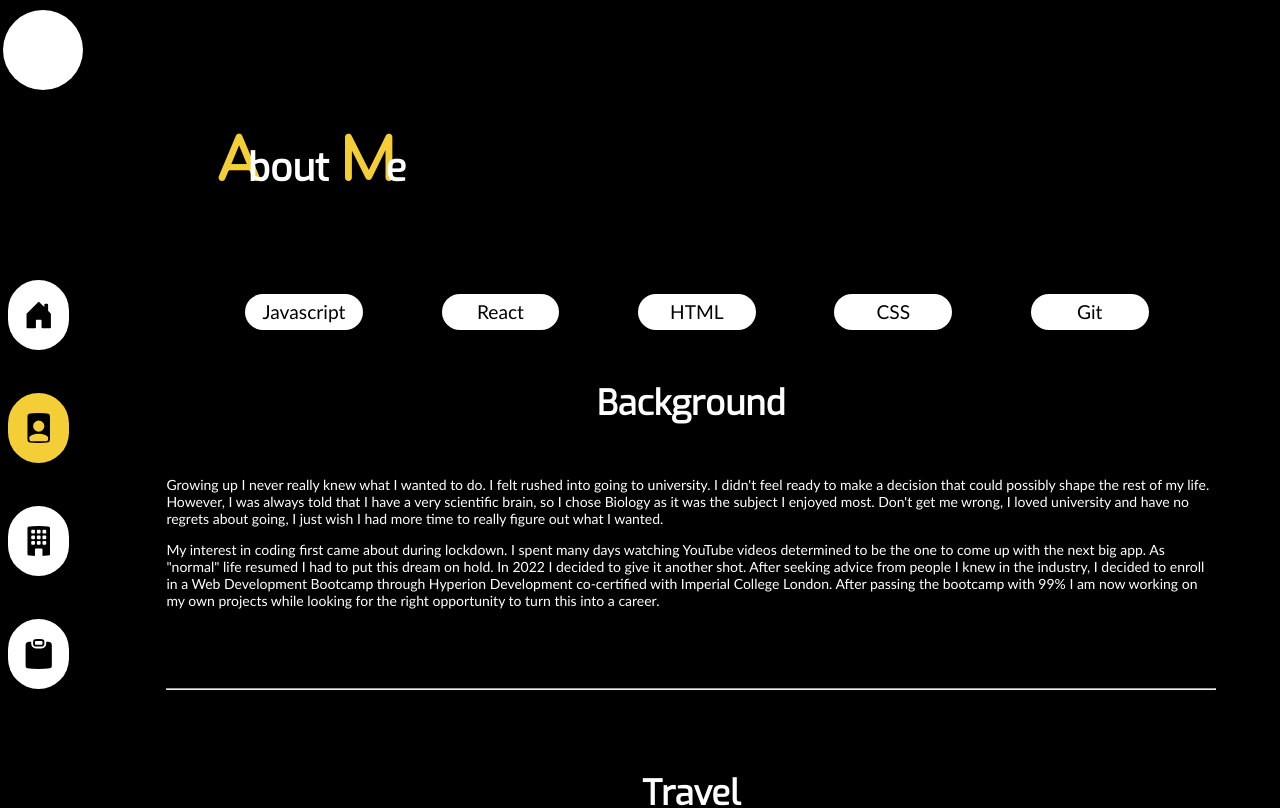
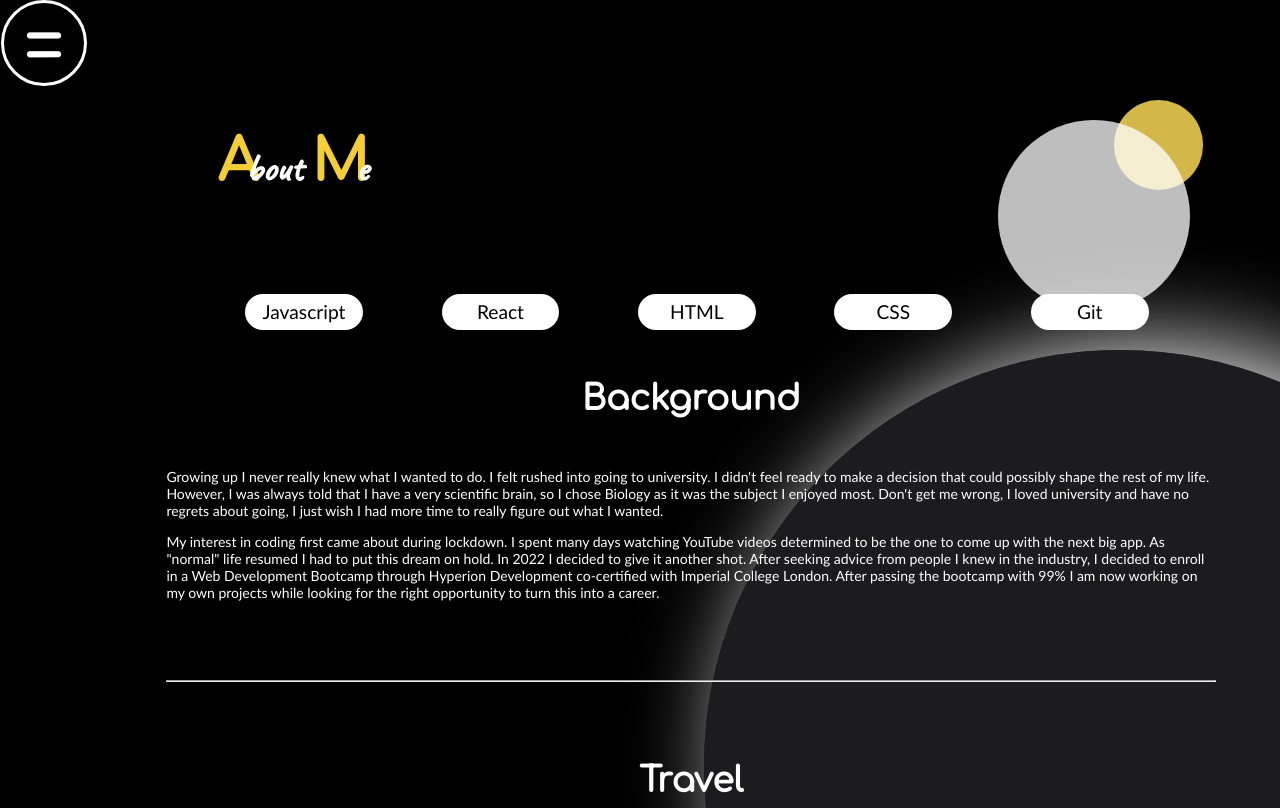
Before and after one commit to SamBaldwin4566/portfolio, a React (Create React App) app: page /aboutme in a window 1280 px wide. Shown: the top 808 px of the page. Built offline with nearby package versions, Linux system fonts and the light colour scheme.

Commit message:
add animations

```diff
--- a/package.json
+++ b/package.json
@@ -10,6 +10,7 @@
     "react-dom": "^18.2.0",
     "react-icons": "^4.9.0",
     "react-router-dom": "^6.11.2",
+    "react-router-hash-link": "^2.4.3",
     "react-scripts": "5.0.1",
     "web-vitals": "^2.1.4"
   },
--- a/public/index.html
+++ b/public/index.html
@@ -5,6 +5,9 @@
     <link rel="icon" href="%PUBLIC_URL%/favicon.ico" />
     <link rel="stylesheet" href="https://fonts.googleapis.com/css?family=Exo">
     <link rel="stylesheet" href="https://fonts.googleapis.com/css?family=Comfortaa">
+    <link rel="stylesheet" href="https://fonts.googleapis.com/css?family=Abel">
+    <link rel="stylesheet" href="https://fonts.googleapis.com/css?family=Sriracha">
+    <link rel="stylesheet" href="https://fonts.googleapis.com/css?family=Caveat">
     <!-- Belanosima, Assistant, Pacifico, Comfortaa -->
     <meta name="viewport" content="width=device-width, initial-scale=1" />
     <meta name="theme-color" content="#000000" />
--- a/src/App.css
+++ b/src/App.css
@@ -7,66 +7,205 @@ body {
   color:rgb(255, 255, 255);
   height:100%;
   font-family:'Trebuchet MS', 'Lucida Sans Unicode', 'Lucida Grande', 'Lucida Sans', Arial, sans-serif;
-  /* background:linear-gradient(110deg, rgb(231, 229, 209) 30%,white 20%); */
   text-align: center;
-  /* font-family:'Segoe UI', Tahoma, Geneva, Verdana, sans-serif */
-
 }
 
+
+
+
+
+/* /////////////////Navigation bar////////////// */
+
+
 #navBar {
-  /* background-color:rgb(16, 152, 80); */
+
   background-color: black;
-  width: 6%;
-  /* width: 8vw; */
+  width: 6.5%;
   min-width:50px;
   height: 100%;
   position: fixed;
   top: 0;
   padding-top: 180px;
-  /* border-right: white solid 5px; */
-  /* box-shadow: 10px 0px 20px white */
+
+}
+
+.nav {
+  position:fixed;
+  top: 33px;
+  left:3px;
+  width:6%;
+
+}
+
+/* Navigation Icons move down */
+@keyframes home-move {
+  0%{top: 33px}
+  100%{top: 30%}
+}
+@keyframes aboutMe-move {
+  0%{top: 33px}
+  100%{top: 45%}
+}
+@keyframes experience-move {
+  0%{top: 33px}
+  100%{top: 60%}
+}
+@keyframes projects-move {
+  0%{top: 33px}
+  100%{top: 75%}
+}
+.nav-home-active {
+  position:fixed;
+  top: 33px;
+  left:3px;
+  animation-fill-mode: forwards;
+  animation-name: home-move;
+  animation-duration: 1s;
+  width:6%;
+  height:6%;
+}
+.nav-aboutMe-active {
+  position:fixed;
+  top: 33px;
+  left:3px;
+  animation-fill-mode: forwards;
+  animation-name: aboutMe-move;
+  animation-duration: 1.25s;
+
+  width:6%;
+}
+.nav-experience-active {
+  position:fixed;
+  top: 33px;
+  left:3px;
+  animation-fill-mode: forwards;
+  animation-name: experience-move;
+  animation-duration: 1.5s;
+
+  width:6%;
+  height:6%;
+}
+.nav-projects-active {
+  position:fixed;
+  top: 30px;
+  left:3px;
+  animation-fill-mode: forwards;
+  animation-name: projects-move;
+  animation-duration: 1.75s;
+
+  width:6%;
+  height: 6%
+}
+
+/* Navigation Icons move up */
+@keyframes home-move-up {
+  0%{top: 30%}
+  100%{top: 33px}
+}
+@keyframes aboutMe-move-up {
+  0%{top: 45%}
+  100%{top: 33px}
+}
+@keyframes experience-move-up {
+  0%{top: 60%}
+  100%{top: 33px}
+}
+@keyframes projects-move-up {
+  0%{top: 75%}
+  100%{top: 33px}
+}
+.nav-home {
+  position:fixed;
+  top: 30%;
+  left:3px;
+  animation-fill-mode: forwards;
+  animation-name: home-move-up;
+  animation-duration: 1s;
+  width:6%;
+  height:6%;
+}
+.nav-aboutMe {
+  position:fixed;
+  top: 45%;
+  left:3px;
+  animation-fill-mode: forwards;
+  animation-name: aboutMe-move-up;
+  animation-duration: 1.25s;
+  width:6%;
+}
+.nav-experience {
+  position:fixed;
+  top: 60%;
+  left:3px;
+  animation-fill-mode: forwards;
+  animation-name: experience-move-up;
+  animation-duration: 1.5s;
+  width:6%;
+  height:6%;
+}
+.nav-projects {
+  position:fixed;
+  top: 75%;
+  left:3px;
+  animation-fill-mode: forwards;
+  animation-name: projects-move-up;
+  animation-duration: 1.75s;
+  width:6%;
+  height: 6%
+}
+
+.logo {
+  height: max(6vw, 80px);
+  width: max(6vw, 80px);
+  background-color: black;
+  font-size: 500%;
+  font-family: Comfortaa, sans-serif;
+  border: white 3px solid;
+  border-radius: 100px;
+  position:fixed;
+  top: 0px;
+  left:1px;
+  z-index:100;
+
+
+}
+.logo:hover {
+  color:pink;
+  border-color:pink;
+
+  transition-duration: 1s;
+
+}
+.logo-active {
+  height: max(6vw, 80px);
+  width: max(6vw, 80px);
+  background-color:#f4ce37;;
+  font-size: 500%;
+  font-family: Comfortaa, sans-serif;
+  border:black 3px solid;
+  color:black;
+  border-radius: 100px;
+  position:fixed;
+  top: 0px;
+  left:1px;
+  z-index:100;
+  transform: rotate(-180deg);
+  transition-duration: 1s;
+}
+.logo-active:hover {
+  color: black;
+  border-color:#f4ce37;;
+
 }
 
 
-.nav {
-  padding-top: 5vh;
-  padding-bottom: 5vh;
-
-
-}
-
-.logo {
-  height: 80px;
-  width: 80px;
-  background-color: rgb(255, 255, 255);
-  border-radius: 50%;
-  position:relative;
-  top: -170px;
-  left:3px;
-  z-index:100;
-}
-.logo-active {
-  height: 80px;
-  width: 80px;
-  background-color: rgb(198, 22, 22);
-  border-radius: 50%;
-  position:relative;
-  top: -170px;
-  left:3px;
-  z-index:100;
-}
-
-@keyframes move {
-  0%{top:0px;}
-  100%{top:100px;}
-}
 
 .icon {
-  font-size: 30px;
+  font-size: max(2vw,15px);
   color: black;
-  background-color: rgb(255, 255, 255);
-  padding-top: 20px;
-  padding-bottom:20px;
+  background-color: white;
+  padding-top: 2.2vh;
+  padding-bottom:2.2vh;
   border-radius: 100px;
   margin-top: -20px;
   margin-bottom: -20px;
@@ -74,39 +213,51 @@ body {
   min-width:37px;
 
 }
+.icon:hover {
+  font-size: max(2.5vw,15px);
+  width: 85%;
+  background-color: rgb(241, 192, 200);
+  transition-duration: 0.5s;
+}
+
+
 .active .icon {
   color: black;
   background-color: #f4ce37;
-  padding-top: 20px;
-  padding-bottom:20px;
+  padding-top: 2.2vh;
+  padding-bottom:2.2vh;
   border-radius: 100px;
   margin-top: -20px;
   margin-bottom: -20px;
   width: 80%;
   min-width:37px;
+
+}
+.active .icon:hover {
+  font-size: max(2.5vw,15px);
+  width: 85%;
+  transition-duration: 0.5s;
 }
 
-/* #profPic {
 
-  border-radius:0px 0px 10px 0px;
-  position:fixed;
-  transform: rotate(0deg);
-  top:0;
-  left:0;
-  width: 120px;
 
-  z-index:100;
-  border-right: 4px white solid;
-  border-bottom: 4px white solid;
-} */
+
+
+
+
+
+
+
+/* ////////////// BACKGROUND ////////////////// */
+
+
+
 .circle1 {
   height: max(65vw, 420px);
   width: max(65vw, 420px);
-
   background-color: rgba(48, 48, 50, 0.6);
   border-radius: 50%;
   position:fixed;
-
   top: 350px;
   left: 55vw;
   z-index:-100;
@@ -117,6 +268,7 @@ body {
   height: 15vw;
   width: 15vw;
   background-color: rgba(255, 255, 255, 0.745);
+
   border-radius: 50%;
   position:fixed;
   top: 120px;
@@ -131,7 +283,7 @@ body {
   position:fixed;
   top: 120px;
   left:78vw;
-  z-index:-40;
+  z-index:100;
 }
 .circle3 {
   height: 7vw;
@@ -148,12 +300,15 @@ img {
   filter:grayscale(0%)
 }
 
+
+
+
+
 .pageHeading {
   color:white;
   font-size: 20px;
   height: 3%;
   margin-left: 123px;
-  /* background-color: rgb(16, 152, 80); */
   background-color: black;
   padding-top:30px;
   padding-bottom: 30px;
@@ -163,8 +318,6 @@ img {
   width: 93%;
   text-align: left;
   padding-left: 7vw;
-
-
   border-bottom: white solid 5px;
   box-shadow: 10px 10px 10px white;
   font-family: Verdana, Geneva, Tahoma, sans-serif;
@@ -172,29 +325,32 @@ img {
 
 
 
-/* Landing page styles */
+
+
+
+
+
+
+
+/* /////////////////Landing page styles/////////////// */
+
 #landing {
   text-align: left;
-  /* color: black; */
+}
 
-}
 .name {
   margin-top: 130px;
   margin-left: 17vw;
   font-size: max(3vw, 20px);
-  font-family:"Exo", sans-serif;
+  font-family:"Caveat", sans-serif;
   text-align: left;
-
-
-
 }
 
 #role {
   margin-left:22vw;
   margin-top:70px;
   font-size: max(7vw, 43px);
-  font-family:"Exo", sans-serif;
-  /* background-color:rgb(162, 163, 159); */
+  font-family:"Comfortaa", sans-serif;
   width: 55vw;
   min-width: 150px;
   padding: 3vw;
@@ -203,24 +359,22 @@ img {
   position:absolute;
   top:29%;
 
+}
 
-
-}
 span {
   color:#f4ce37;
   font-family:'Comfortaa', sans-serif;
   margin-right: -0.5vw;
+}
 
-
-
-}
 .name span {
   font-size: max(4.5vw, 35px);
-  margin-right: -0.8vw;
+  margin-right: -1vw;
 }
+
 #role span {
   font-size: max(9.1vw, 60px);
-  margin-right: -2vw;
+  margin-right: -1.8vw;
 }
 
 
@@ -228,15 +382,16 @@ span {
   margin-left: 62%;
   position:absolute;
   bottom: 18%;
-  /* color:rgb(109, 88, 103); */
   color:white;
+}
 
-
-}
 .contact {
   font-size: 4vw;
   padding-left: 6vw;
   color:white
+}
+.contact:hover {
+  color:pink
 }
 
 a {
@@ -246,7 +401,12 @@ a {
 
 
 
-/* About me styles */
+
+
+
+
+
+/* //////////////////About me styles ////////////////*/
 
 #aboutMe {
   width: 82%;
@@ -257,7 +417,7 @@ a {
 }
 #aboutMe .heading {
   font-size: max(2.7vw, 20px);
-  font-family: "Exo", sans-serif;
+  font-family: "Comfortaa", sans-serif;
 
   /* text-decoration: underline; */
 }
@@ -344,10 +504,12 @@ tr {
 }
 .imgRotateRight:hover {
   transform: scale(1.5);
+  transition-duration: 0.5s;
 
 }
 .imgRotateLeft:hover {
   transform: scale(1.5);
+  transition-duration: 0.5s;
 }
 
 .imgRotateLeft {
--- a/src/components/aboutMe.js
+++ b/src/components/aboutMe.js
@@ -7,12 +7,17 @@ import raya1 from '../images/raya1.jpeg'
 
 function AboutMe() {
 
+
+
+
+
+
     return(
         <div>
             {/* <div className="pageHeading"><b>About Me</b></div> */}
-            {/* <div className="circle1"></div> */}
-            {/* <div className="circle2"></div>
-            <div className="circle3"></div> */}
+            <div className="circle1"></div>
+            <div className="circle2"></div>
+            <div className="circle3"></div>
             <h1 className="name"><span className="firstLetter"><b>A</b></span>bout <span className="firstLetter"><b>M</b></span>e</h1>
             <div id="aboutMe">
 
--- a/src/components/experience.js
+++ b/src/components/experience.js
@@ -29,9 +29,9 @@ function Experience() {
     return(
         <div id="experience">
             {/* <div className="pageHeading"><b>Experience</b></div> */}
-            {/* <div className="circle1"></div>
+            <div className="circle1"></div>
             <div className="circle2"></div>
-            <div className="circle3"></div> */}
+            <div className="circle3"></div>
             <h1 className="name"><span className="firstLetter"><b>E</b></span>xperience & <span className="firstLetter"><b>E</b></span>ducation</h1>
             <div id="expGrid" className={isMobile ? "expMob" : 'expWeb'}>
 
--- a/src/components/landing.js
+++ b/src/components/landing.js
@@ -11,8 +11,10 @@ function Landing() {
             <div className="circle3"></div>
             {/* <div className="triangle1"></div> */}
             {/* <div className="triangle2"></div> */}
-            <h1 class="name">Hi, I'm <br/><span className="firstLetter"><b>S</b></span>am <span className="firstLetter"><b>B</b></span>aldwin</h1>
+            {/* <h1 class="name">Hi, I'm <br/><span className="firstLetter"><b>S</b></span>am <span className="firstLetter"><b>B</b></span>aldwin</h1> */}
+            <h1 class="name">Hi, I'm <br/>Sam Baldwin</h1>
             <h2 id="role"><span className="firstLetter"><b>W</b></span>eb <span className="firstLetter"><b>D</b></span>eveloper</h2>
+            {/* <h2 id="role">Web Developer</h2> */}
 
             <div id="contactIcons">
                 <a href="https://github.com/SamBaldwin4566" target="_blank" rel="noreferrer"><BsGithub className="contact"/></a>
--- a/src/components/main.js
+++ b/src/components/main.js
@@ -12,9 +12,9 @@ function Main() {
             <div className="circle1"></div>
             <div className="circle2"></div>
             <div className="circle3"></div>
-            <AboutMe />
-            <Experience />
-            <Projects />
+            <AboutMe id="aboutMeSection"/>
+            <Experience id="experienceSection"/>
+            <Projects id="projectsSection"/>
         </div>
     )
 }
--- a/src/components/navBar.js
+++ b/src/components/navBar.js
@@ -1,7 +1,9 @@
 import { NavLink } from "react-router-dom";
+import { HashLink } from 'react-router-hash-link';
 import img from '../images/Sam.png'
 
 import {  BsFillHouseDoorFill, BsFillFilePersonFill,BsBuildingFill, BsClipboardFill } from "react-icons/bs";
+import { BiMenu } from "react-icons/bi";
 
 
 // import { AiFillHome, AiOutlineUser } from "react-icons/ai";
@@ -10,20 +12,69 @@ import {  BsFillHouseDoorFill, BsFillFilePersonFill,BsBuildingFill, BsClipboardF
 
 function NavBar() {
 
-    // let logo = document.getElementById('#logo')
-    // function transform() {
-    //     toggleClass('.logo','.logo-active');
+
+    function dropMenu(e) {
+        if (e.target.className === 'logo') {
+            e.target.className = 'logo-active';
+
+            e.target.nextSibling.className = 'nav-home-active'
+            e.target.nextSibling.nextSibling.className = 'nav-aboutMe-active'
+            e.target.nextSibling.nextSibling.nextSibling.className = 'nav-experience-active'
+            e.target.nextSibling.nextSibling.nextSibling.nextSibling.className = 'nav-projects-active'
+        }
+        else {
+            e.target.className = 'logo'
+
+            e.target.nextSibling.className = 'nav-home'
+            e.target.nextSibling.nextSibling.className = 'nav-aboutMe'
+            e.target.nextSibling.nextSibling.nextSibling.className = 'nav-experience'
+            e.target.nextSibling.nextSibling.nextSibling.nextSibling.className = 'nav-projects'
+        }
+
+    }
+    // function removeMenu(e) {
+    //     if (e.target.firstChild.className = 'logo-active') {
+    //         e.target.firstChild.className = 'logo'
+    //         e.target.firstChild.nextSibling.className = 'nav'
+    //         e.target.firstChild.nextSibling.nextSibling.className = 'nav'
+    //         e.target.firstChild.nextSibling.nextSibling.nextSibling.className = 'nav'
+    //         e.target.firstChild.nextSibling.nextSibling.nextSibling.nextSibling.className = 'nav'
+    //     }
     // }
+
+
+
+
 
     return(
         <div id="navBar">
 
-            <div id="logo" className="logo" onclick='transform()'></div>
-            <div className="nav"><NavLink exact activeClassName = "active" to="/"><BsFillHouseDoorFill className="icon"/></NavLink></div>
-            <div className="nav"><NavLink activeClassName = "active" to="/aboutme"><BsFillFilePersonFill className="icon"/></NavLink></div>
-            <div className="nav"><NavLink activeClassName = "active" to="/experience"><BsBuildingFill className="icon"/></NavLink></div>
-            <div className="nav"><NavLink activeClassName = "active" to="/projects"><BsClipboardFill className="icon"/></NavLink></div>
-            {/* <img src={img} id="profPic" alt="pic"></img> */}
+            <div id="logo" className="logo" onClick={dropMenu}>=</div>
+
+
+            <div  className="nav">
+                <NavLink exact activeClassName = "active" to="/">
+                    <BsFillHouseDoorFill id='homeIcon' className="icon"/>
+                </NavLink>
+            </div>
+            <div id='aboutMeIcon' className="nav">
+                <NavLink activeClassName = "active" to="/aboutMe">
+                    <BsFillFilePersonFill className="icon"/>
+                </NavLink>
+            </div>
+            <div id='experienceIcon' className="nav">
+                <NavLink activeClassName = "active" to="/experience">
+                    <BsBuildingFill className="icon"/>
+                </NavLink>
+            </div>
+            <div id='projectsIcon' className="nav">
+                <NavLink activeClassName = "active" to="/projects">
+                    <BsClipboardFill className="icon"/>
+                </NavLink>
+            </div>
+
+
+
         </div>
     )
 }
--- a/src/components/projects.js
+++ b/src/components/projects.js
@@ -7,9 +7,9 @@ function Projects() {
     return(
         <div id="projects">
             {/* <div className="pageHeading"><b>Projects</b></div> */}
-            {/* <div className="circle1"></div> */}
-            {/* <div className="circle2"></div>
-            <div className="circle3"></div> */}
+            <div className="circle1"></div>
+            <div className="circle2"></div>
+            <div className="circle3"></div>
             <h1 className="name"><span className="firstLetter"><b>P</b></span>rojects</h1>
                 <table id="projectsGrid">
                     <tr>
```
Also changed, not shown: 1 other file (tests, documents, lock files or other folders).
